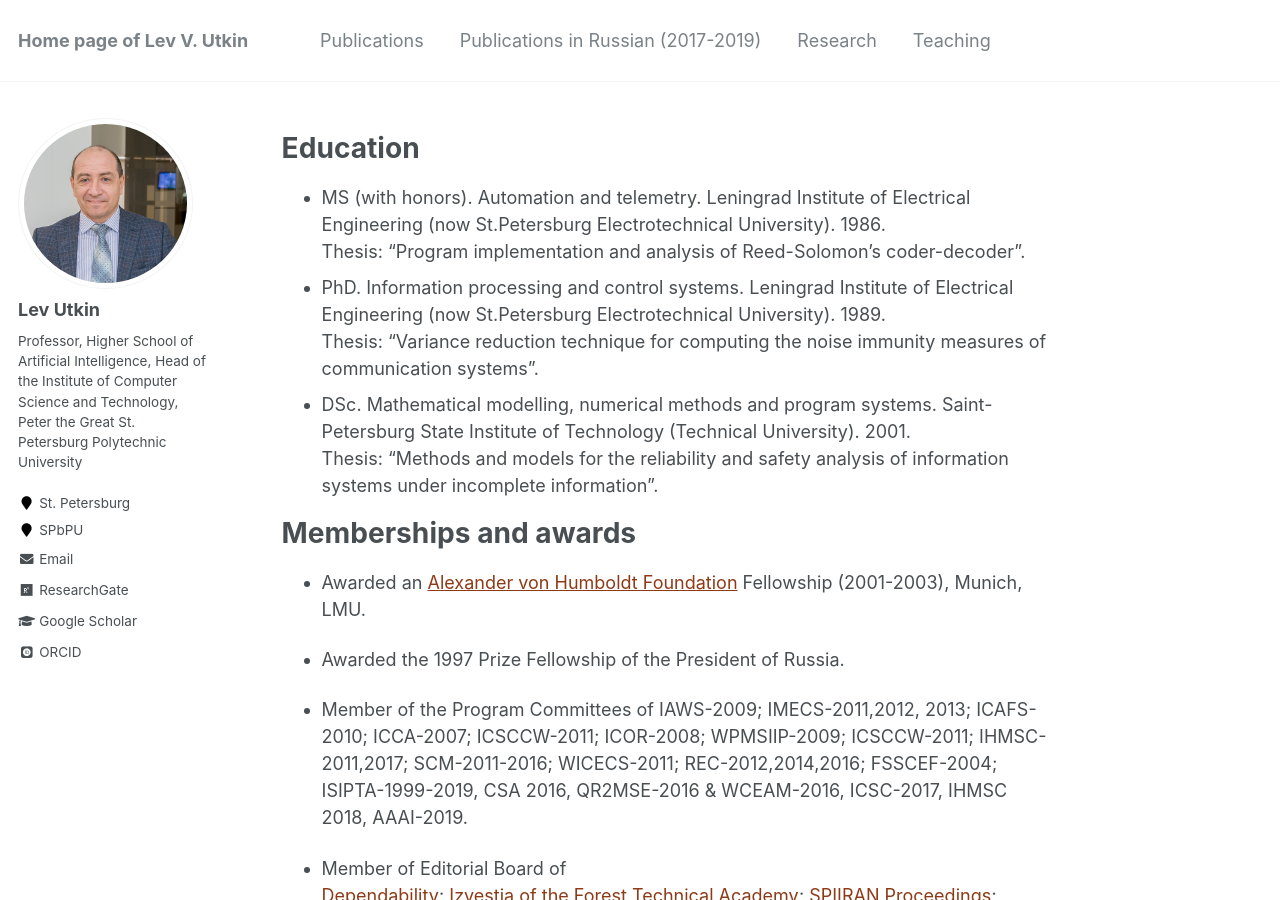
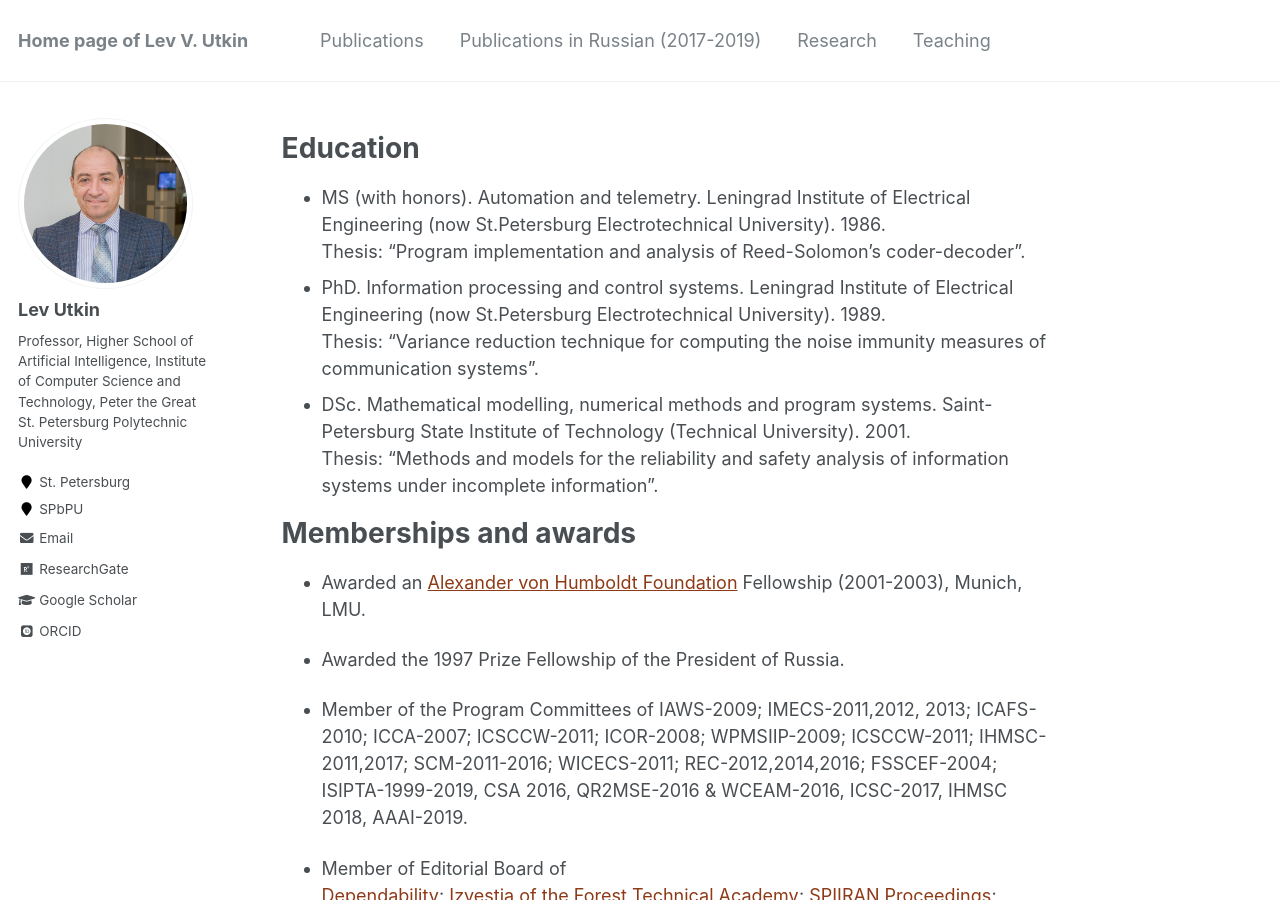
Before and after one commit to levutkin/levutkin.github.io, a Jekyll site: the page built from _pages/about.md, in a window 1280 px wide and 900 px high. Built offline with Jekyll 4.4.1, drawn with Linux system fonts in a browser that asks for light colours; some web fonts are replaced.

Commit message:
Update _config.yml

```diff
--- a/_config.yml
+++ b/_config.yml
@@ -10,7 +10,7 @@
 title                    : "Home page of Lev V. Utkin"
 title_separator          : "-"
 name                     : "Lev Utkin"
-description              : "Professor, Higher School of Artificial Intelligence, Head of the Institute of Computer Science and Technology, Peter the Great St. Petersburg Polytechnic University"
+description              : "Professor, Higher School of Artificial Intelligence, Institute of Computer Science and Technology, Peter the Great St. Petersburg Polytechnic University"
 url                      :
 baseurl                  : "" # the subpath of your site, e.g. "/blog"
 repository               : "academicpages/academicpages.github.io"
@@ -82,7 +82,7 @@
 author:
   name             : "Lev Utkin"
   avatar           : "Utkin.jpg"
-  bio              : "Professor, Higher School of Artificial Intelligence, Head of the Institute of Computer Science and Technology, Peter the Great St. Petersburg Polytechnic University"
+  bio              : "Professor, Higher School of Artificial Intelligence, Institute of Computer Science and Technology, Peter the Great St. Petersburg Polytechnic University"
   location         : "St. Petersburg"
   employer         : "SPbPU"
   pubmed           :
```
